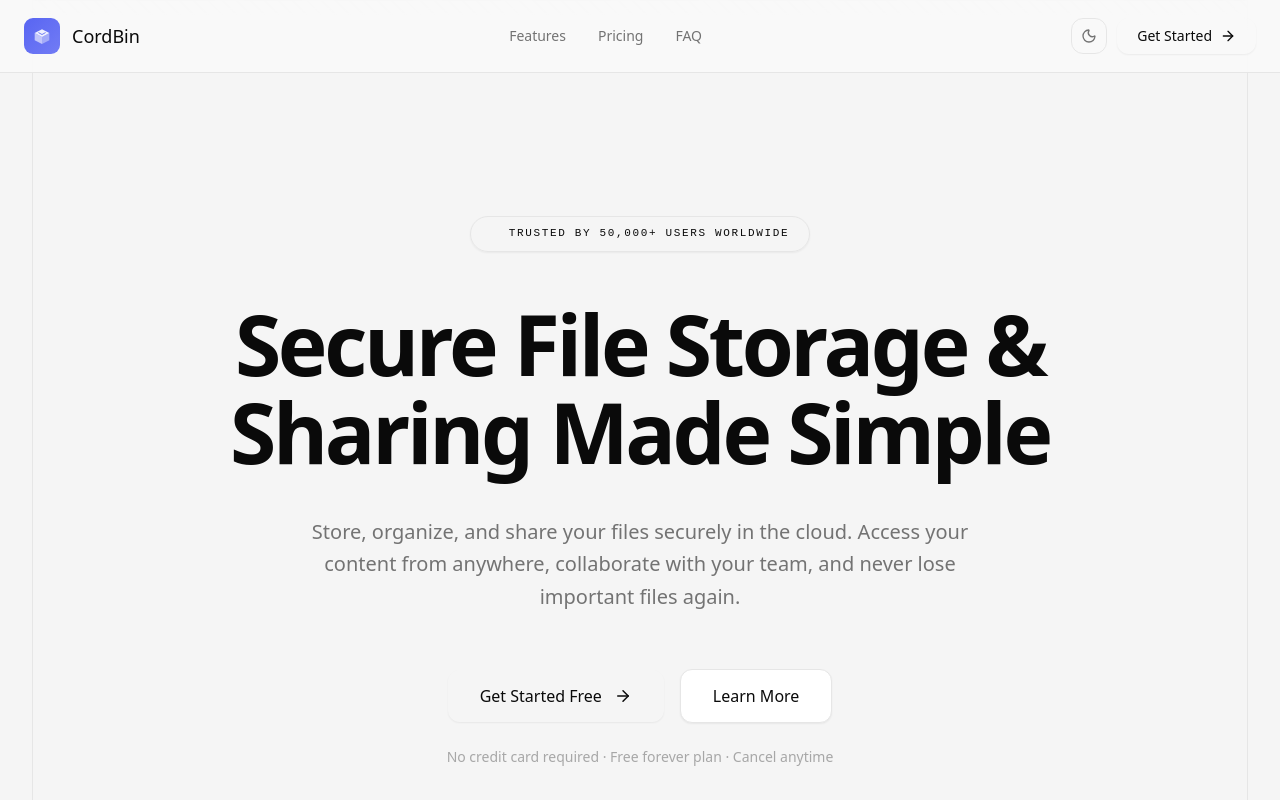
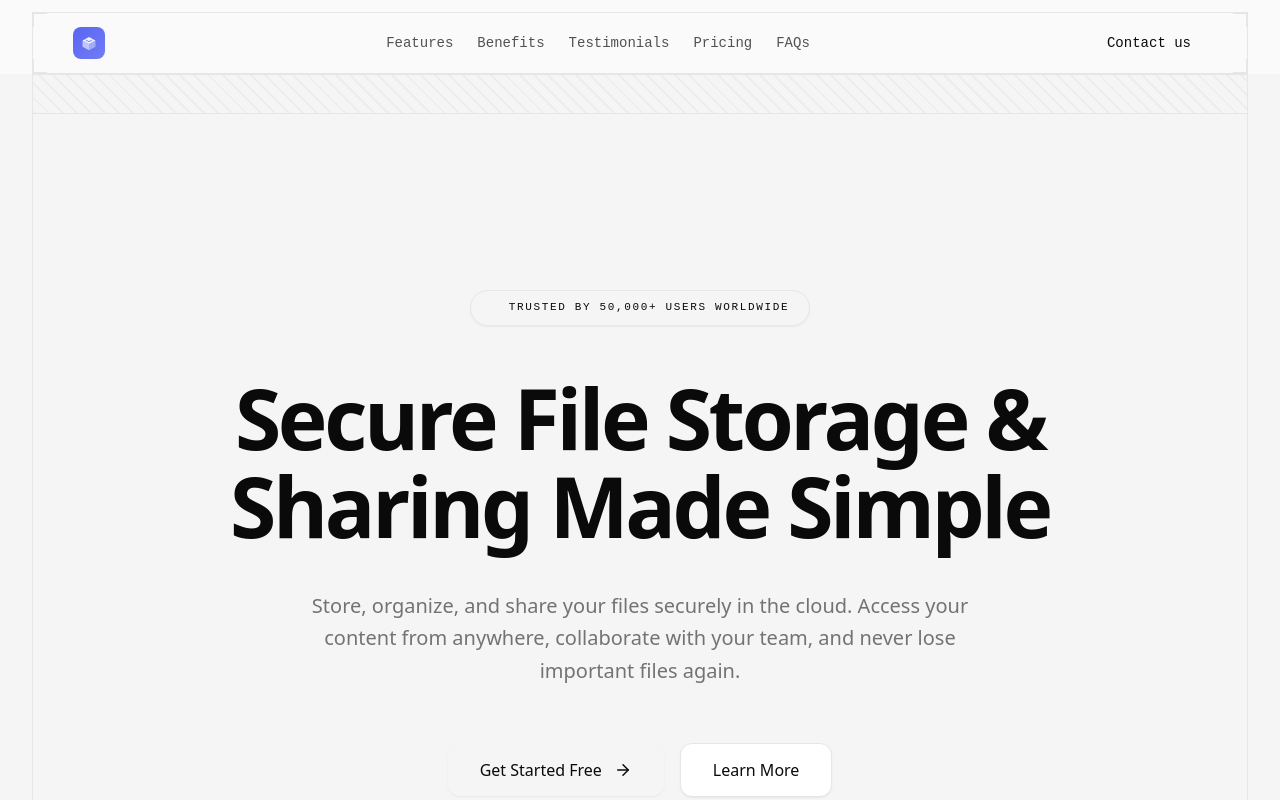
Before and after one commit to L3NNX/CordBin, a React (Vite) app in the folder frontend/: page / in a window 1280 px wide. Shown: the top 800 px of the page. Built offline with nearby package versions, Linux system fonts and the light colour scheme; no server answers.

Commit message:
design(ui): navbar redesign

```diff
--- a/frontend/src/components/layout/Navbar.jsx
+++ b/frontend/src/components/layout/Navbar.jsx
@@ -1,86 +1,66 @@
-// components/layout/Navbar.tsx
-import React from 'react';
-import { useTheme } from "next-themes";
-import { Moon, Sun, ArrowRight } from "lucide-react";
-import { API_CONFIG } from '../../config/api';
-
+import React from "react";
+import { API_CONFIG } from "../../config/api";
+import { Button } from "../ui/button";
 const navLinks = [
-  { label: 'Features', href: '#features' },
-  { label: 'Pricing', href: '#pricing' },
-  { label: 'FAQ', href: '#faq' },
+  { label: "Features", href: "#features" },
+  { label: "Benefits", href: "#benefits" },
+  { label: "Testimonials", href: "#testimonials" },
+  { label: "Pricing", href: "#pricing" },
+  { label: "FAQs", href: "#faqs" },
 ];
 
 const Navbar = () => {
-  const { theme, setTheme } = useTheme();
-
   const handleAuth = () => {
-    window.location.href = `${API_CONFIG.BASE_URL}${API_CONFIG.ENDPOINTS.AUTH_GOOGLE_REDIRECT}`;
+    window.location.href =
+      `${API_CONFIG.BASE_URL}${API_CONFIG.ENDPOINTS.AUTH_GOOGLE_REDIRECT}`;
   };
 
   return (
-    <nav className="fixed inset-x-0 top-0 z-50 border-b border-border/60 bg-background/80 backdrop-blur-xl">
-      <div className="container mx-auto max-w-6xl px-6">
-        <div className="flex h-16 items-center justify-between md:h-18">
-          {/* Brand */}
-          <a href="/" className="flex items-center gap-3" data-testid="logo">
-            <div className="h-9 w-9">
-              <img
-                src="/favicon.svg"
-                alt="CordBin Logo"
-                className="h-full w-full"
-              />
-            </div>
-            <span className="font-display text-lg text-foreground">
-              CordBin
+    <header className="w-full px-3 pt-3 sm:px-6 lg:px-8 font-mono">
+      <div className="mx-auto w-full max-w-[1720px] border border-border bg-background">
+
+        <div className="relative">
+
+          {/* Corner brackets */}
+          <span className="pointer-events-none absolute inset-0 z-20">
+            <span className="absolute left-0 top-0 h-3.5 w-3.5 border-l border-t border-foreground/40" />
+            <span className="absolute right-0 top-0 h-3.5 w-3.5 border-r border-t border-foreground/40" />
+            <span className="absolute bottom-0 left-0 h-3.5 w-3.5 border-b border-l border-foreground/40" />
+            <span className="absolute bottom-0 right-0 h-3.5 w-3.5 border-b border-r border-foreground/40" />
           </span>
+
+          <div className="flex min-h-[52px] items-center justify-between px-5 py-3 sm:px-8 lg:px-10">
+
+            <a href="/" className="inline-flex items-center">
+              <img src="/favicon.svg" className="h-8 w-8" />
             </a>
 
-          {/* Nav links — desktop */}
-          <div className="hidden items-center gap-8 md:flex">
+            <nav className="hidden items-center gap-6 md:flex">
               {navLinks.map((link) => (
                 <a
                   key={link.href}
                   href={link.href}
-                className="text-sm font-medium text-muted-foreground transition-colors duration-150 hover:text-foreground"
+                  className="relative text-sm text-foreground/70 transition-colors hover:text-foreground
+                  after:absolute after:-bottom-0.5 after:left-0 after:h-px after:w-0 after:bg-foreground
+                  after:transition-all after:duration-200 hover:after:w-full"
                 >
                   {link.label}
                 </a>
               ))}
+            </nav>
+
+            <div className="hidden items-center gap-3 md:flex">
+
+
+              <Button variant="corner" onClick={handleAuth}>
+                Contact us
+              </Button>
             </div>
 
-          {/* Actions */}
-          <div className="flex items-center gap-2.5">
-            {/* Theme Toggle */}
-            <button
-              onClick={() => setTheme(theme === "dark" ? "light" : "dark")}
-              className="grid h-9 w-9 place-items-center rounded-xl border border-border/60
-                text-muted-foreground transition-all duration-150
-                hover:bg-accent/5 hover:text-foreground"
-              aria-label="Toggle theme"
-            >
-              {theme === "dark" ? (
-                <Sun className="h-4 w-4" />
-              ) : (
-                <Moon className="h-4 w-4" />
-              )}
-            </button>
-
-            {/* Always show Sign in — no loading state needed */}
-            <button
-              onClick={handleAuth}
-              className="group flex items-center gap-2 rounded-xl gradient-accent
-                px-5 py-2 text-sm font-medium text-accent-foreground shadow-sm
-                transition-all duration-200
-                hover:-translate-y-0.5 hover:shadow-accent-sm
-                active:scale-[0.98]"
-            >
-              Get Started
-              <ArrowRight className="h-4 w-4 transition-transform group-hover:translate-x-0.5" />
-            </button>
           </div>
         </div>
       </div>
-    </nav>
+    </header>
   );
 };
 
```
Lines whose indentation alone changed are shown as unchanged.
